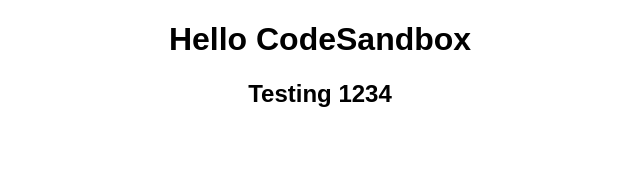
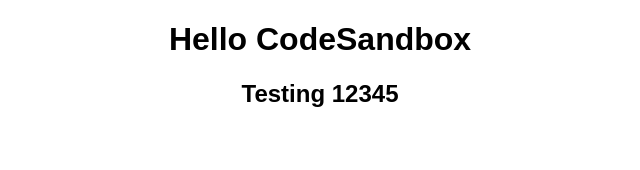
Before and after one commit to bazkitchin/FactoryWorker, a React (Create React App) app: page / in a window 1280 px wide. Shown: the top 170 px of the page, without its empty margins (320-960 px from the left). Built offline with nearby package versions, Linux system fonts and the light colour scheme.

Commit message:
Update 9 files

```diff
--- a/src/App.tsx
+++ b/src/App.tsx
@@ -4,7 +4,7 @@
   return (
     <div className="App">
       <h1>Hello CodeSandbox</h1>
-      <h2>Testing 1234</h2>
+      <h2>Testing 12345</h2>
     </div>
   );
 }
```
Also changed, not shown: .codesandbox/tasks.json (added), 7 other files (tests, documents, lock files or other folders).
